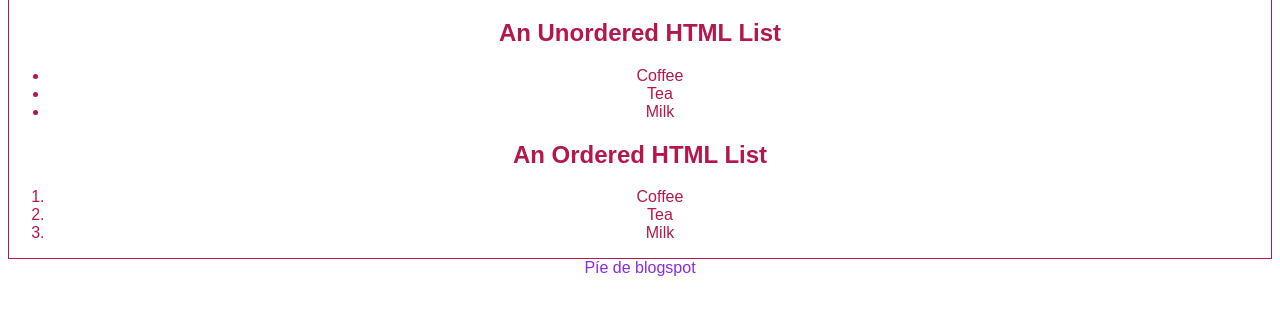
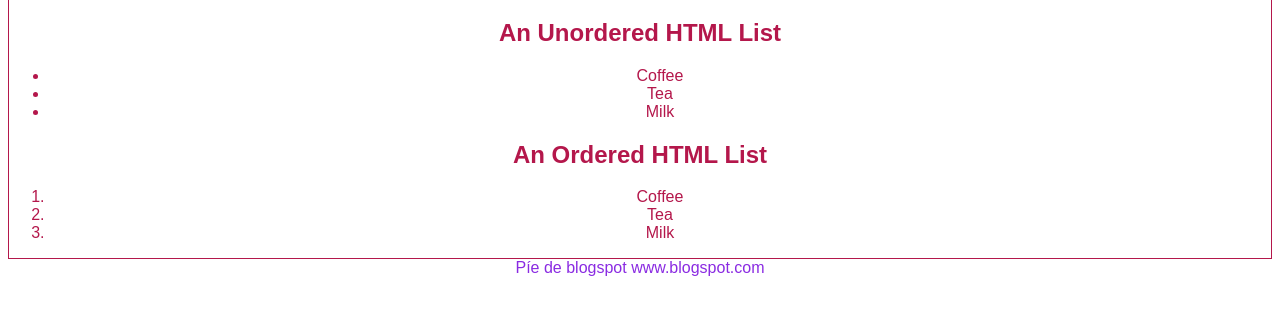
Before and after one commit to jhernandezpgrupak/hyperbloh, a plain HTML site: page index.html in a window 1280 px wide. Shown: the part 270-584 px from the top of the page. Drawn offline with Linux system fonts and the light colour scheme.

Commit message:
Segundo commit

```diff
--- a/index.html
+++ b/index.html
@@ -31,12 +31,7 @@
               <li>Tea</li>
               <li>Milk</li>
             </ol>
-
-
         </div>
-
-
-
 </body>
-<footer id="footer">Píe de blogspot</footer>
+<footer id="footer">Píe de blogspot www.blogspot.com</footer>
 </html>
```
